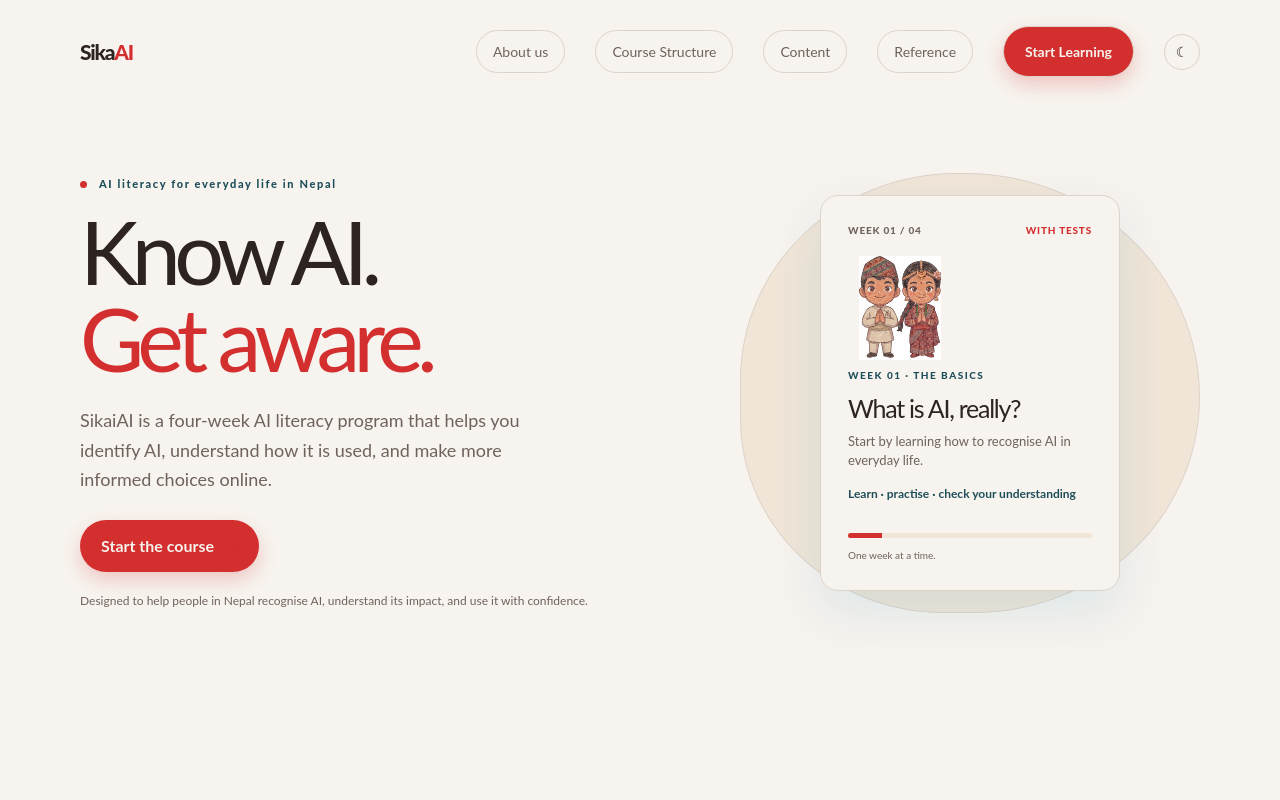
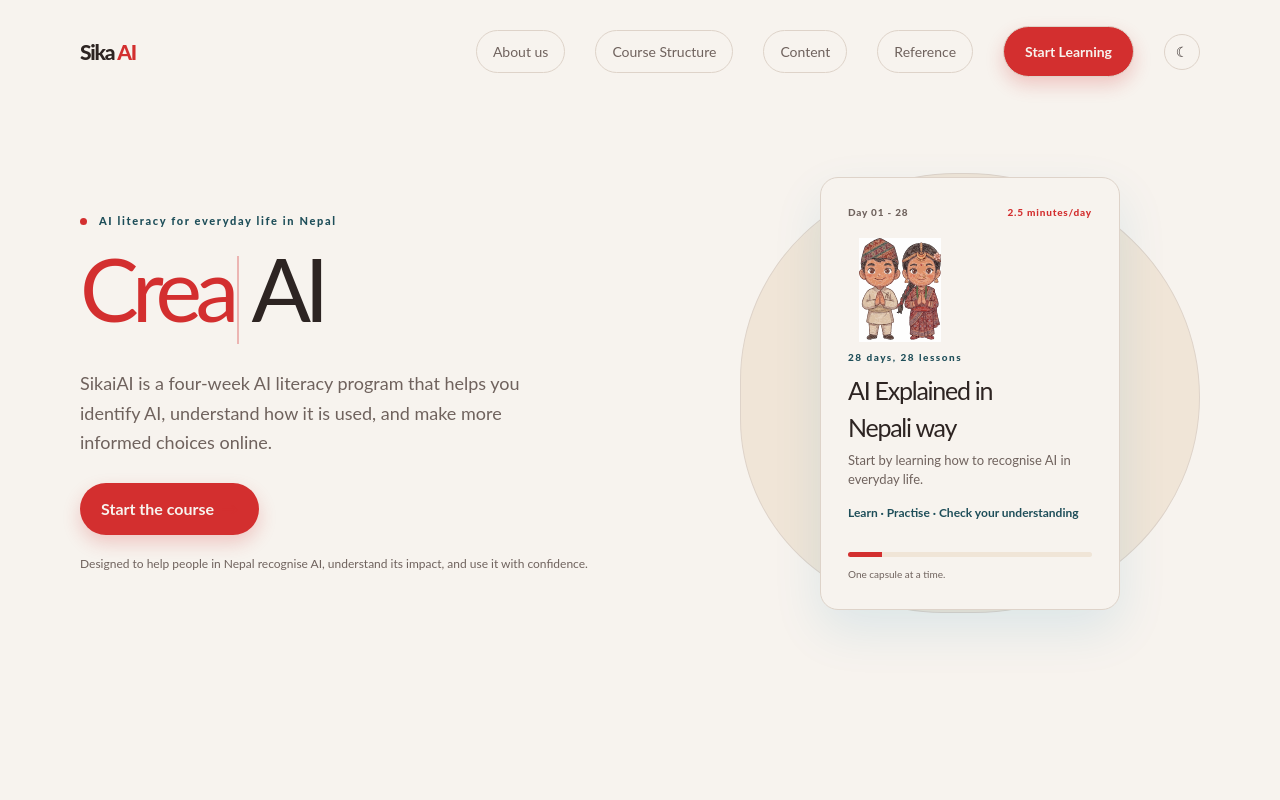
Before and after one commit to National-AI-Literacy-Program/sikaai.org, a Next.js app: page / in a window 1280 px wide. Shown: the top 800 px of the page. Built offline with nearby package versions, Linux system fonts and the light colour scheme.

Commit message:
Hero Updates

```diff
--- a/app/components/Header.tsx
+++ b/app/components/Header.tsx
@@ -6,7 +6,7 @@ export default function Header() {
     <>
       <header className="site-nav shell">
         <Link href="/" className="brand">
-          Sika<span>AI</span>
+          Sika <span>AI</span>
         </Link>
         <nav className="nav-links" aria-label="Main navigation">
           <a href="#about" className="nav-cta">
--- a/app/components/LandingPage.tsx
+++ b/app/components/LandingPage.tsx
@@ -1,7 +1,7 @@
 import Image from "next/image";
 import Link from "next/link";
 import Header from "./Header";
-
+import Typewriter from "./Typewriter";
 export default function LandingPage() {
   return (
     <main className="landing-page">
@@ -9,7 +9,16 @@ export default function LandingPage() {
       <section className="hero shell" id="about">
         <div className="hero-copy">
           <p className="eyebrow"><span className="eyebrow-dot" /> AI literacy for everyday life in Nepal</p>
-          <h1 className="hero-heading">Know AI.<br /><span>Get aware.</span></h1>
+
+          <h1 className="hero-heading"><span> <Typewriter
+        strings={['Engage with', 'Create with', 'Manage', 'Shape']}
+        typeSpeed={70}
+        deleteSpeed={35}
+        pauseDuration={2000}
+      /></span> AI</h1>
+
+
+
           <p className="hero-text">SikaiAI is a four-week AI literacy program that helps you identify AI, understand how it is used, and make more informed choices online.</p>
           <div className="hero-actions">
             <Link href="/course" className="button button-primary">Start the course <span aria-hidden="true">→</span></Link>
@@ -18,14 +27,14 @@ export default function LandingPage() {
         </div>
         <div className="hero-visual" aria-label="A preview of a SikaAI lesson">
           <div className="lesson-card">
-            <div className="lesson-top"><span>WEEK 01 / 04</span><span className="lesson-time">WITH TESTS</span></div>
+            <div className="lesson-top"><span>Day 01 - 28</span><span className="lesson-time">2.5 minutes/day</span></div>
             <Image className="namaste-art" src="/lesson-art/namaste.svg" alt="Namaste illustration welcoming learners" width={120} height={120} />
-            <p className="lesson-kicker">WEEK 01 · THE BASICS</p>
-            <h2>What is AI, really?</h2>
+            <p className="lesson-kicker">28 days, 28 lessons</p>
+            <h2>AI Explained in Nepali way</h2>
             <p>Start by learning how to recognise AI in everyday life.</p>
-            <div className="lesson-question">Learn · practise · check your understanding</div>
+            <div className="lesson-question">Learn · Practise · Check your understanding</div>
             <div className="progress"><span /></div>
-            <span className="progress-label">One week at a time.</span>
+            <span className="progress-label">One capsule at a time.</span>
           </div>
         </div>
       </section>
--- /dev/null
+++ b/app/components/Typewriter.tsx
@@ -0,0 +1,66 @@
+'use client';
+
+import { motion } from 'framer-motion';
+import { useEffect, useState } from 'react';
+
+interface TypewriterProps {
+  strings: string[];
+  typeSpeed?: number;
+  deleteSpeed?: number;
+  pauseDuration?: number;
+  className?: string;
+}
+
+export default function Typewriter({
+  strings,
+  typeSpeed = 80,
+  deleteSpeed = 40,
+  pauseDuration = 1500,
+  className = '',
+}: TypewriterProps) {
+  const [stringIndex, setStringIndex] = useState(0);
+  const [charIndex, setCharIndex] = useState(0);
+  const [isDeleting, setIsDeleting] = useState(false);
+
+  useEffect(() => {
+    const currentFullText = strings[stringIndex];
+
+    let timer: NodeJS.Timeout;
+
+    if (!isDeleting && charIndex < currentFullText.length) {
+      // Typing forward
+      timer = setTimeout(() => {
+        setCharIndex((prev) => prev + 1);
+      }, typeSpeed);
+    } else if (!isDeleting && charIndex === currentFullText.length) {
+      // Pause at full string before backspacing
+      timer = setTimeout(() => {
+        setIsDeleting(true);
+      }, pauseDuration);
+    } else if (isDeleting && charIndex > 0) {
+      // Backspacing
+      timer = setTimeout(() => {
+        setCharIndex((prev) => prev - 1);
+      }, deleteSpeed);
+    } else if (isDeleting && charIndex === 0) {
+      // Move to next string and restart typing
+      setIsDeleting(false);
+      setStringIndex((prev) => (prev + 1) % strings.length);
+    }
+
+    return () => clearTimeout(timer);
+  }, [charIndex, isDeleting, stringIndex, strings, typeSpeed, deleteSpeed, pauseDuration]);
+
+  const visibleText = strings[stringIndex].substring(0, charIndex);
+
+  return (
+    <span className={className}>
+      {visibleText}
+      <motion.span
+        animate={{ opacity: [0, 1, 0] }}
+        transition={{ repeat: Infinity, duration: 0.8 }}
+        className="inline-block w-[2px] h-[1em] bg-current ml-1 align-middle"
+      />
+    </span>
+  );
+}
--- a/app/layout.tsx
+++ b/app/layout.tsx
@@ -4,7 +4,7 @@ import "./globals.css";
 import { ThemeProvider } from "./components/ThemeProvider";
 
 export const metadata: Metadata = {
-  title: "SikaiAI — AI is for everyone",
+  title: "SikaiAI: AI for Everyone",
   description:
     "Friendly, bite-sized AI lessons for every generation. Learn in 2.5 minutes a day.",
   generator: "SikaAI",
--- a/package.json
+++ b/package.json
@@ -11,6 +11,7 @@
   "dependencies": {
     "@vercel/analytics": "^2.0.1",
     "clsx": "^2.1.1",
+    "framer-motion": "^13.4.0",
     "next": "16.3.2",
     "react": "19.2.8",
     "react-dom": "19.2.8",
```
Also changed, not shown: 1 other file (tests, documents, lock files or other folders).
